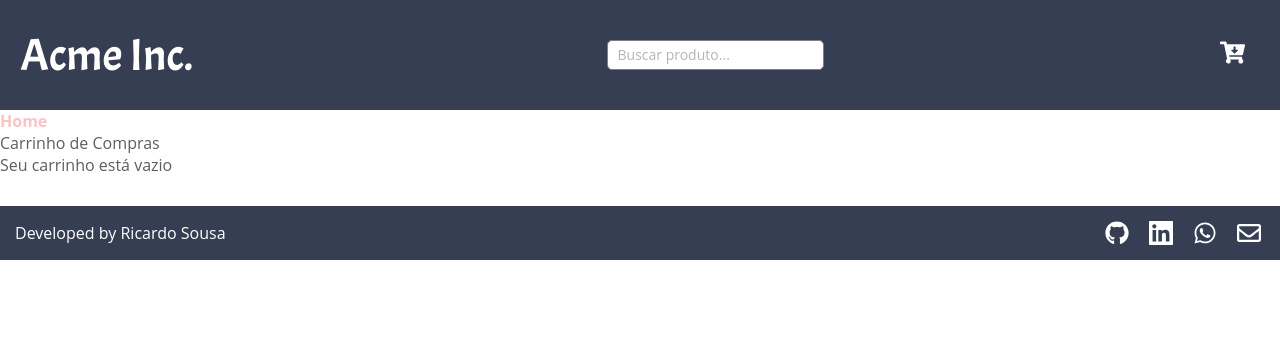
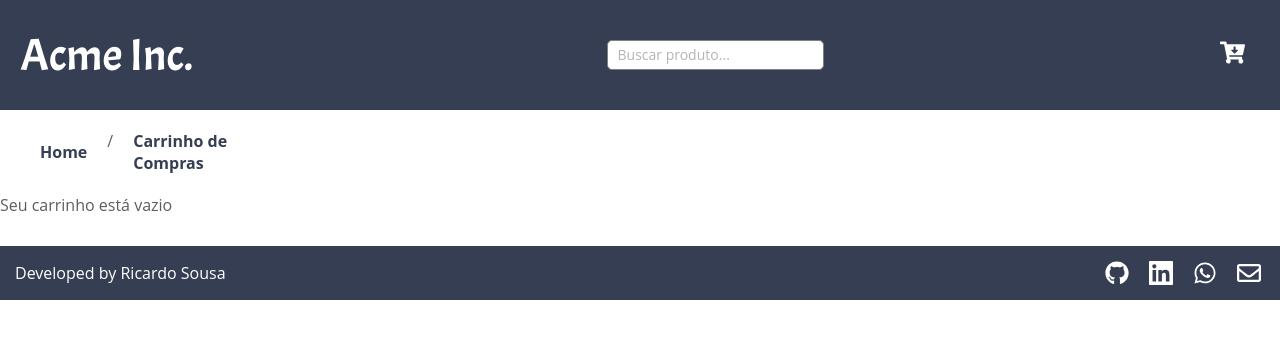
Before and after one commit to ricardo-sousa-dev/test-hype-frontend-typescript, a React (Create React App) app: page /cart in a window 1280 px wide. Shown: the top 338 px of the page. Built offline with nearby package versions, Linux system fonts and the light colour scheme.

Commit message:
fix: implement logic add and decrement products in cart

```diff
--- a/src/components/CardSelectQuantityProduct.jsx
+++ b/src/components/CardSelectQuantityProduct.jsx
@@ -1,13 +1,13 @@
-import PropTypes from "prop-types";
 import React, { useState, useEffect, useContext, useMemo } from 'react';
 import '../css/CardSelectQuantityProduct.css';
 import Context from '../context/Context';
+import formatCoin from '../utils/formatCoin';
 
 function SelectQuantityProduct(props) {
   const { product } = props;
-  let localStorageCart = useMemo(() => JSON.parse(localStorage.getItem('cartProducts')) || [], []);
+  let localStorageCart =JSON.parse(localStorage.getItem('cartProducts')) || [];
   const findProduct = localStorageCart.find(
-    (productFind) => productFind.sku === product.sku,
+    (productFind) => productFind.name === product.name,
   );
   const [ quantityInCart, setQuantityInCart ] = useState();
   const [ sumPriceProduct, setSumPriceProduct ] = useState();
@@ -20,7 +20,7 @@ function SelectQuantityProduct(props) {
       const element = localStorageCart[ index ];
       arrayPricesCart.push(element.price * element.quantity);
     }
-    const totalPriceCart = ((arrayPricesCart.reduce((a, b) => a + b, 0)) + 20).toFixed(2).replace('.', ',')
+    const totalPriceCart = (formatCoin((arrayPricesCart.reduce((a, b) => a + b, 0)) + 20))
     setTotalCart(totalPriceCart);
     localStorage.setItem('totalPriceCart', JSON.stringify(totalPriceCart));
 
@@ -28,12 +28,13 @@ function SelectQuantityProduct(props) {
 
   useEffect(() => {
     const productInCart = localStorageCart.find(
-      (productCart) => productCart.sku === product.sku,
+      (productCart) => productCart.name === product.name,
     );
     setQuantityInCart(productInCart ? productInCart.quantity : 0);
+
     setSumPriceProduct(
       productInCart
-        ? (productInCart.quantity * product.price).toFixed(2).replace('.', ',')
+        ? formatCoin((productInCart.quantity * Number(product.price.slice(3,-3))))
         : 0,
     );
   }, [ quantityInCart, sumPriceProduct, localStorageCart, product ]);
@@ -41,8 +42,10 @@ function SelectQuantityProduct(props) {
   const decrementCart = () => {
    if(findProduct){
     if (findProduct.quantity === 1) {
-      localStorageCart.splice(localStorageCart.indexOf(findProduct), 1);
-      localStorage.setItem('cartProducts', JSON.stringify(localStorageCart));
+      const newArray = localStorageCart.filter(
+        (productCart) => productCart.name !== product.name,
+      );
+      localStorage.setItem('cartProducts', JSON.stringify(newArray));
       setQuantityInCart(0);
       setSumPriceProduct(0);
     } else if (findProduct.quantity > 0) {
@@ -100,17 +103,10 @@ function SelectQuantityProduct(props) {
         </button>
       </div>
       <div className="total-product">
-        {sumPriceProduct !== 0 ? <span>R$ {sumPriceProduct}</span>: null}
+        {sumPriceProduct !== 0 ? <span>{sumPriceProduct}</span>: null}
       </div>
     </div>
   );
 }
 
-SelectQuantityProduct.propTypes = {
-  product: PropTypes.shape({
-    price: PropTypes.number,
-    sku: PropTypes.any,
-  }),
-};
-
 export default SelectQuantityProduct;
--- a/src/components/cart/CartListProducts.jsx
+++ b/src/components/cart/CartListProducts.jsx
@@ -1,4 +1,4 @@
-import React, { useContext } from 'react';
+import React, { useContext, useEffect, useState} from 'react';
 import Context from '../../context/Context';
 import SelectQuantityProduct from '../CardSelectQuantityProduct';
 import '../../css/CartListProducts.css';
@@ -11,6 +11,7 @@ function CartListProducts() {
 
   let localStorageCart =
     JSON.parse(localStorage.getItem('cartProducts')) || [];
+  const [ cartProducts, setCartProducts ] = useState(localStorageCart);
 
   const redirectProductDetails = (url, product) => {
     setViewProductDetails(product);
@@ -18,56 +19,39 @@ function CartListProducts() {
     navigate(`/product/${ url }`);
   };
 
+  useEffect(() => {
+    setCartProducts(localStorageCart);
+  }, [ localStorageCart ]);
+
   return (
     <>
       <h2>Produtos:</h2>
-      {/* {localStorage.length > 0 ? <ul>
-        {localStorageCart.map((product) =>
+      {cartProducts.length > 0 ? <ul>
+        {cartProducts.map((product) =>
         (
-          <li className="li-product-cart" key={product.sku}>
+          <li className="li-product-cart" key={product.id}>
             <div className="info-product">
-              <Link
-                type="button"
-                onClick={() => redirectProductDetails(`${ replaceSpecialChars(product.name).concat(
-                  '-',
-                  product.name,
-                ) }`, product)}
-                className="go-to-details"> */}
-                {/* <img
-                  className="img-product-cart"
-                  src={require(`../../images/products/1-${ replaceSpecialChars(
-                    product.name,
-                  ) }.jpeg`)}
-                  alt={product.title}
-                /> */}
-              {/* </Link> */}
+              <img
+                className="img-product-cart"
+                src={product.image}
+                alt={product.name}
+              />
               <div className="detail-product">
-                {/* <div className="delete-product">
-                <button>
-                  <i className="far fa-trash-alt" />
-                </button>
-              </div> */}
                 <div className="name-product-cart">
-                  {/* <Link
-                    onClick={() => redirectProductDetails(`${ replaceSpecialChars(product.name).concat(
-                      '-',
-                      product.ean,
-                    ) }`, product)}>
-                    <h3>{product.name}</h3>
-                  </Link> */}
+                  <h3>{product.name}</h3>
                 </div>
                 <p className="price-product-cart">
-                  {/* Preço: R$ {product.price.toFixed(2).replace('.', ',')} */}
+                  Preço: {product.price}
                 </p>
                 <div className="sum-product-quantity-value">
-                  {/* <SelectQuantityProduct key={product.name} product={product} /> */}
+                  <SelectQuantityProduct key={product.name} product={product} />
                 </div>
               </div>
-            {/* </div> */}
-            {localStorageCart.length > 1 ? <hr className="divisor-item" /> : null}
-          {/* </li> */}
-        {/* ))} */}
-      {/* </ul> : navigate("/cart")} */}
+            </div>
+            {cartProducts.length > 1 ? <hr className="divisor-item" /> : null}
+          </li>
+        ))}
+      </ul> : navigate("/cart")}
 
     </>
   );
--- a/src/css/Cart.css
+++ b/src/css/Cart.css
@@ -3,9 +3,24 @@
   margin: 0;
   padding: 0;
 }
+
 a:hover {
   background-color: transparent;
 }
+
+.breadcrumb {
+  margin: 20px;
+  display: flex;
+  width: 300px;
+}
+
+.breadcrumb a {
+  color: #353E52;
+  font-weight: bold;
+  margin: 0 20px;
+  content:none;
+}
+
 
 .cart-container {
   width: 100%;
@@ -15,7 +30,7 @@ a:hover {
   /* padding: 10px; */
 }
 
-.cart-products{
+.cart-products {
   display: flex;
   flex-direction: column;
   justify-content: center;
@@ -29,7 +44,7 @@ a:hover {
   height: fit-content;
 }
 
-.cart-finalize-payment{
+.cart-finalize-payment {
   display: flex;
   flex-direction: column;
   justify-content: flex-start;
@@ -42,7 +57,7 @@ a:hover {
   padding: 10px;
 }
 
-.cart-total{
+.cart-total {
   font-size: 20px;
   color: green;
   font-weight: bold;
@@ -51,13 +66,13 @@ a:hover {
   margin-left: 10px;
 }
 
-.text-button{
+.text-button {
   margin-left: 10px;
 }
 
 @media (max-width: 400px) {
   .cart-products {
-      width: 390px;
-      margin: 10px 0;
+    width: 390px;
+    margin: 10px 0;
   }
 }
--- a/src/database/dataProducts.js
+++ b/src/database/dataProducts.js
@@ -1,4 +1,5 @@
 import axios from 'axios';
+import formatCoin from '../utils/formatCoin';
 
 const allowedVerbs = [ "Armário", "Navio", "Mala", "Base", "Hidroavião", "Revista", "Carretel", "Minissaia", "Tamborim",
   "Andador", "Geladeira", "Estátua", "Rolo", "Crachá", "Peneira", "Bafômetro", "Desentupidor",
@@ -43,15 +44,9 @@ const descriptionGenerator = async () => {
 }
 
 const valueGenerator = (nameLength, descLength) => {
-
-  const formatter = new Intl.NumberFormat('pt-BR', {
-    style: 'currency',
-    currency: 'BRL',
-    minimumFractionDigits: 2,
-  });
   const calc = Math.floor((10 + nameLength) * ((500 - descLength) / (3 - nameLength)) * -1);
 
-  return formatter.format(calc);
+  return formatCoin(calc);
 }
 
 const productsGenerator = async (quantity) => {
--- a/src/pages/Cart.jsx
+++ b/src/pages/Cart.jsx
@@ -1,4 +1,4 @@
-import React, { useContext } from 'react';
+import React, { useContext, useEffect } from 'react';
 import { Link } from 'react-router-dom';
 import Context from '../context/Context';
 import Footer from '../components/Footer';
@@ -6,21 +6,26 @@ import HomeCardProduct from '../components/home/HomeCardProduct';
 import Header from '../components/header/Header';
 import { CartListProducts, CartEmpt, CartShipping} from '../components';
 import CheckoutPaymentMethod from '../components/cart/CartPaymentMethod';
-import { Breadcrumb } from 'react-bootstrap';
 import { FaCreditCard } from "react-icons/fa"; //https://react-icons.github.io/react-icons/icons?name=fa
 import '../css/Cart.css';
 
 function Cart() {
-  // const { totalCart, database } = useContext(Context);
   let localStorageCart = JSON.parse(localStorage.getItem('cartProducts')) || [];
 
+  const {totalCart} = useContext(Context);
+
+  useEffect(() => {
+    localStorageCart = JSON.parse(localStorage.getItem('cartProducts')) || [];
+  }, [ localStorageCart ]);
+
   return (
-    <>
+    <div className="cart">
       <Header />
-      <Breadcrumb className="breadcrumb">
-        <Breadcrumb.Item href="/">Home</Breadcrumb.Item>
-        <Breadcrumb.Item active>Carrinho de Compras</Breadcrumb.Item>
-      </Breadcrumb>
+     <div className="breadcrumb">
+        <a href="/">Home</a>
+        <span>/</span>
+        <a active>Carrinho de Compras</a>
+     </div>
       {localStorageCart.length > 0 ?
         <div className="cart-container">
           <div className="cart-products">
@@ -31,7 +36,7 @@ function Cart() {
             <hr />
             <CheckoutPaymentMethod />
             <hr />
-            {/* <h2 className="cart-total">Total: R$ {totalCart}</h2> */}
+            <h2 className="cart-total">Total: R$ {totalCart}</h2>
             <Link type="button" to="/checkout" className="go-to-checkout">
               <FaCreditCard />
               <span className="text-button">Finalizar Compra</span>
@@ -53,7 +58,7 @@ function Cart() {
           </div>
         </div> : <CartEmpt />}
       <Footer />
-    </>
+    </div>
   );
 }
 
--- /dev/null
+++ b/src/utils/formatCoin.js
@@ -0,0 +1,12 @@
+const formatCoin = (value) => {
+
+  const formatter = new Intl.NumberFormat('pt-BR', {
+    style: 'currency',
+    currency: 'BRL',
+    minimumFractionDigits: 2,
+  });
+
+  return formatter.format(value);
+}
+
+export default formatCoin;
```
